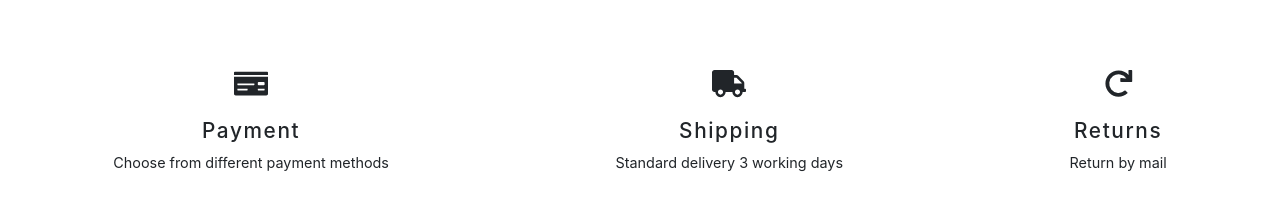
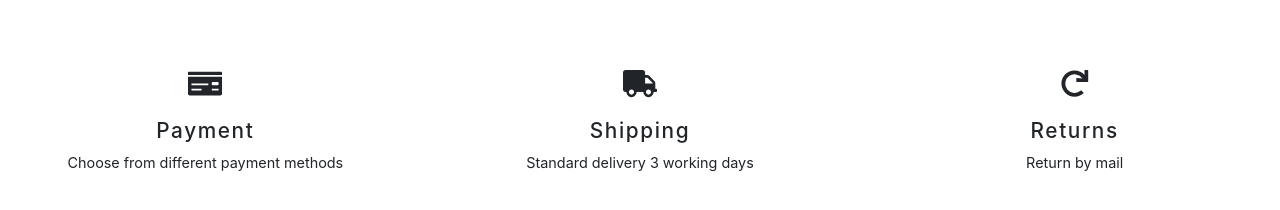
Before and after one commit to abuiko/react-bootstrap, a React (Create React App) app: page / in a window 1280 px wide. Shown: the part 1014-1224 px from the top of the page. Built offline with nearby package versions, Linux system fonts and the light colour scheme.

Commit message:
fix footer icon layout

```diff
--- a/src/components/Footer.js
+++ b/src/components/Footer.js
@@ -1,4 +1,5 @@
 import React from "react";
+import { Row, Col } from "react-bootstrap";
 import styled from "styled-components";
 import { FontAwesomeIcon } from '@fortawesome/react-fontawesome';
 import { faMoneyCheck } from '@fortawesome/free-solid-svg-icons';
@@ -35,25 +36,25 @@ const Styles = styled.div`
 export const Footer = () => {
     return (
         <Styles>
-            <div className="footer-icons">
-                <div className="f-icon-group">
+            <Row className="footer-icons">
+                <Col sm className="f-icon-group">
                     <FontAwesomeIcon className="footer-icon" icon={faMoneyCheck} />
                     <h3>Payment</h3>
                     <p>Choose from different payment methods</p>
-                </div>
+                </Col>
 
-                <div className="f-icon-group">
+                <Col sm className="f-icon-group">
                     <FontAwesomeIcon className="footer-icon" icon={faTruck} />
                     <h3>Shipping</h3>
                     <p>Standard delivery 3 working days</p>
-                </div>
-                <div className="f-icon-group">
+                </Col>
+                <Col sm className="f-icon-group">
                     <FontAwesomeIcon className="footer-icon" icon={faRedo} />
                     <h3>Returns</h3>
                     <p>Return by mail</p>
-                </div>
+                </Col>
 
-            </div>
+            </Row>
         </Styles>
 
     )
```
